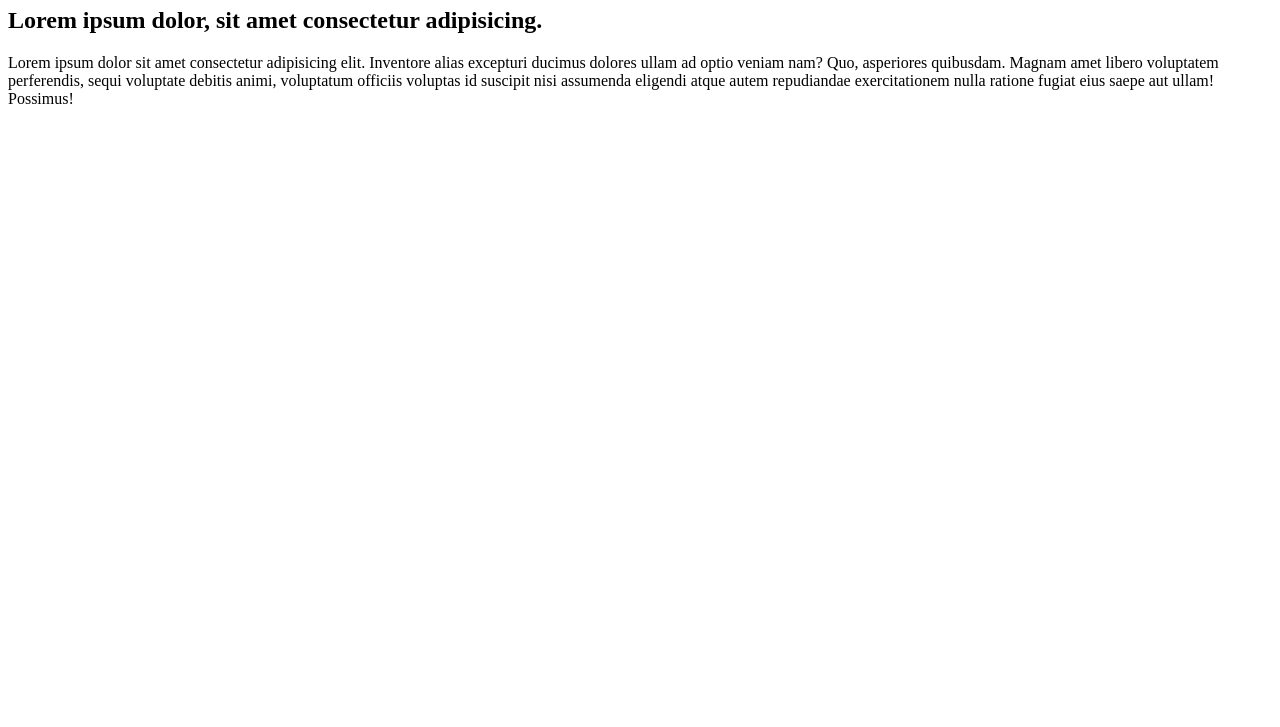
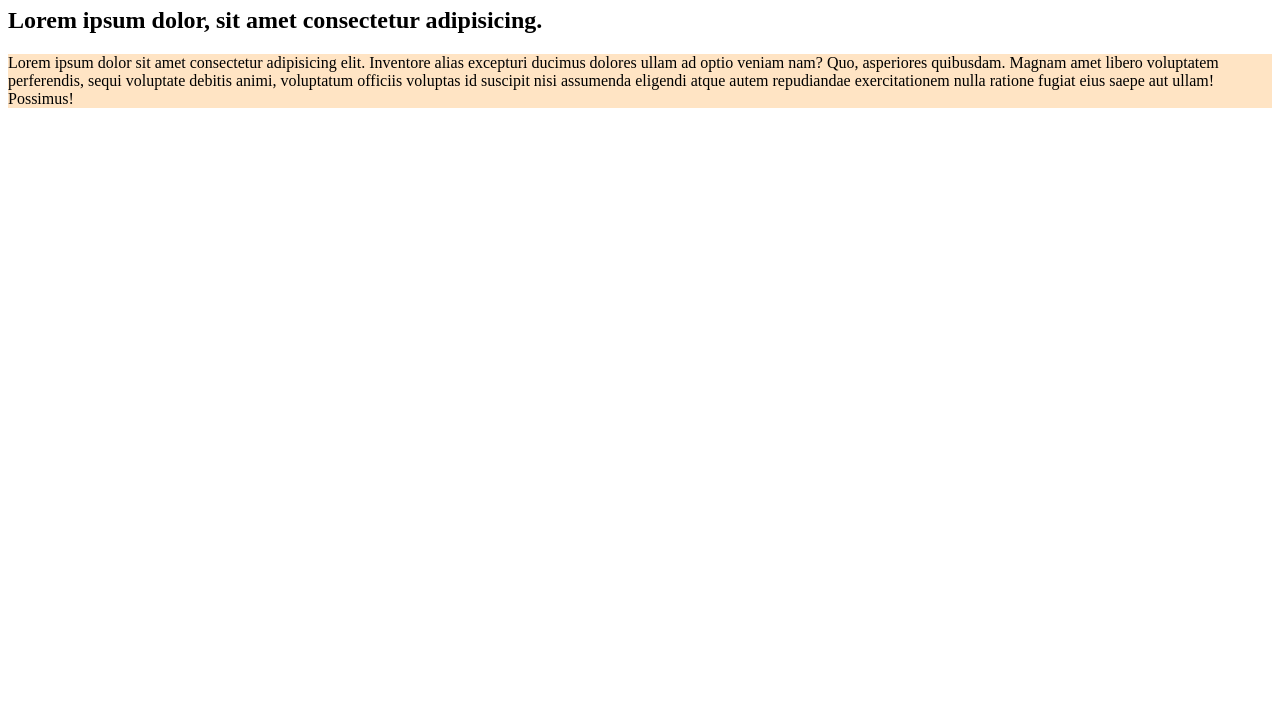
Before and after one commit to FatemaAkter11/my-first-repo, a plain HTML site: page index.html in a window 1280 px wide. Shown: the part 73-800 px from the top of the page. Drawn offline with Linux system fonts and the light colour scheme.

Commit message:
added css

```diff
--- a/index.html
+++ b/index.html
@@ -5,6 +5,7 @@
     <meta http-equiv="X-UA-Compatible" content="IE=edge">
     <meta name="viewport" content="width=device-width, initial-scale=1.0">
     <title>My First github Repo</title>
+    <link rel="stylesheet" href="style.css">
 </head>
 <body>
     <h1>Lorem, ipsum dolor.</h1>
--- /dev/null
+++ b/style.css
@@ -0,0 +1,3 @@
+p{
+    background-color: bisque;
+}
```
